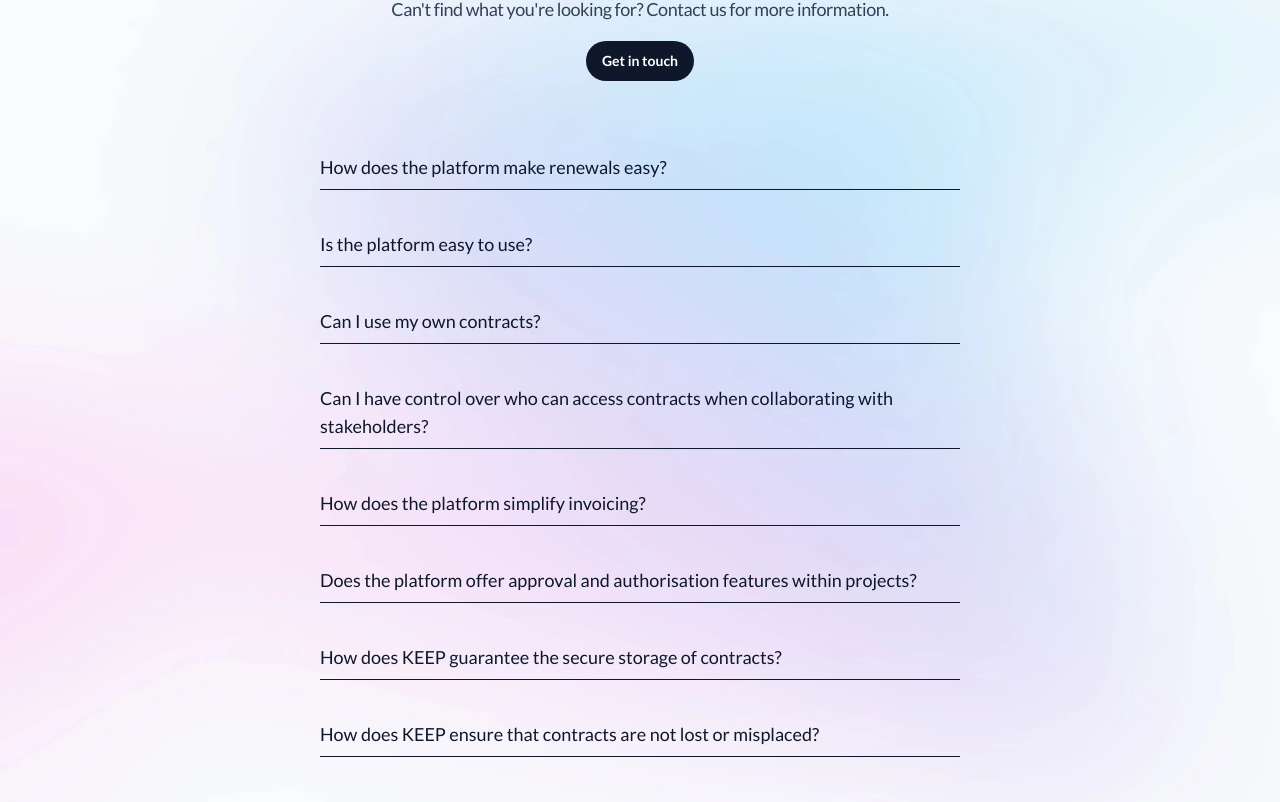
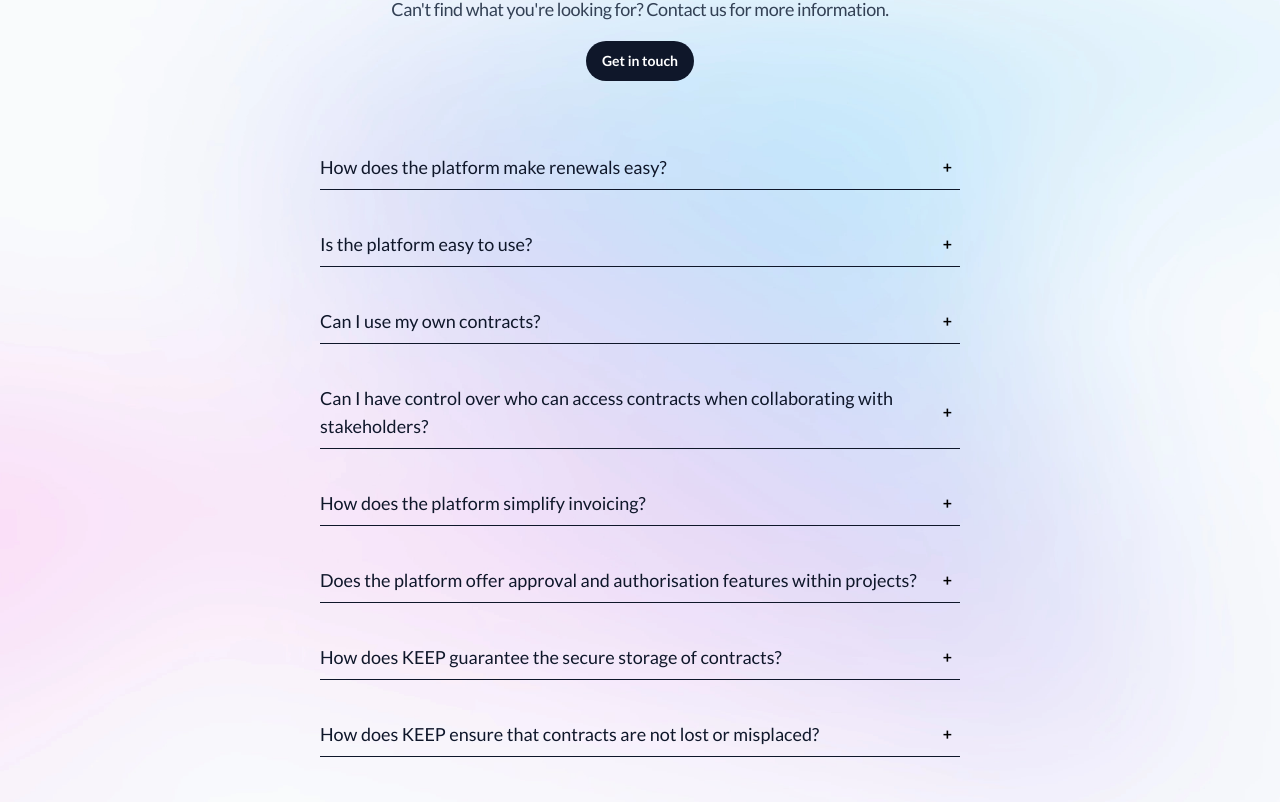
Before and after one commit to KEEP-Legals/keep-marketing-site, a Next.js app: page / in a window 1280 px wide. Shown: the part 1854-2656 px from the top of the page. Built offline with nearby package versions, Linux system fonts and the light colour scheme.

Commit message:
FaqDisclosure - remove inrelevant component

```diff
--- a/src/components/FaqCollapses.tsx
+++ /dev/null
@@ -1,73 +0,0 @@
-import { FaqDisclosure } from '@/components/FaqDisclosure'
-
-const faqs = [
-  {
-    question: 'How does the platform make renewals easy?',
-    answer:
-      'Our platform streamlines the contract renewal process. You can set up automated reminders, easily extend or renew usage contracts at the click of a button, and maintain a clear overview of your renewal schedule.',
-  },
-  {
-    question: 'Is the platform easy to use?',
-    answer:
-      'Yes. Our intuitive platform is designed to take the headache out of usage rights management. Speak with one of our experts for a walk-through tutorial to see the platform in action.',
-  },
-  {
-    question: 'Can I use my own contracts?',
-    answer:
-      'Yes, we offer total flexibility. You can onboard your existing contracts, create new ones, or customise templates to fit your needs.',
-  },
-  {
-    question:
-      'Can I have control over who can access contracts when collaborating with stakeholders?',
-    answer:
-      'Absolutely. Our walled garden security access gives you complete control over permissions during collaboration; you designate who can view, edit, or sign contracts.',
-  },
-  {
-    question: 'How does the platform simplify invoicing?',
-    answer:
-      'By consolidating client payments into a single invoice, we resolve the challenge of attributing costs across different IP creators. Billing is automated with talent paid directly, so you can focus on creative endeavours.',
-  },
-  {
-    question:
-      'Does the platform offer approval and authorisation features within projects?',
-    answer:
-      'Yes. Our platform enables project budgeting and client approvals, ensuring streamlined workflows for your projects.',
-  },
-  {
-    question: 'How does KEEP guarantee the secure storage of contracts?',
-    answer:
-      'We employ advanced protection measures to ensure the integrity of your data: we host our platform on secure cloud-based servers, conduct annual security audits, and ensure full GDPR compliance. Read our Privacy Policy for details.',
-  },
-  {
-    question: 'How does KEEP ensure that contracts are not lost or misplaced?',
-    answer:
-      'Our centralised platform ensures that contracts are always accessible and never lost. Contracts remain secure and can be easily transferred to new team members or stakeholders.',
-  },
-  {
-    question: 'Do you offer bespoke contracting and services?',
-    answer:
-      'Yes. We can offer services ranging from bespoke contracting to consultancy on complex usage rights. Contact our team to find out more.',
-  },
-  {
-    question: 'How can I join the platform?',
-    answer:
-      'We offer two services: project-based access or subscription. Our project model is calculated on a 4% fee of the total contract value. Our subscription manages contracts from origin to renewal, with fees based on usage and project size. Contact us to explore the right model for you.',
-  },
-]
-
-const FaqCollapses = () => {
-  return (
-    <ul role="list" className="mx-auto mt-16 grid max-w-2xl grid-cols-1 gap-8">
-      {faqs.map((column, columnIndex) => (
-        <FaqDisclosure
-          key={columnIndex}
-          question={column.question}
-          answer={column.answer}
-          defaultOpen={false}
-        />
-      ))}
-    </ul>
-  )
-}
-
-export default FaqCollapses
--- a/src/components/FaqDisclosure.tsx
+++ b/src/components/FaqDisclosure.tsx
@@ -17,14 +17,19 @@ export function FaqDisclosure({
       className="border-b border-slate-900"
       defaultOpen={defaultOpen}
     >
-      <Disclosure.Button className="py-2 text-left ">
+      {({ open }) => (
+        <>
+          <Disclosure.Button className="flex w-full items-center justify-between py-2 pr-2 text-left">
             <h3 className="font-display text-lg leading-7 text-slate-900">
               {question}
             </h3>
+            <strong>{open ? '-' : '+'}</strong>
           </Disclosure.Button>
           <Disclosure.Panel>
             <p className="py-4 text-left text-sm text-slate-700">{answer}</p>
           </Disclosure.Panel>
+        </>
+      )}
     </Disclosure>
   )
 }
--- a/src/components/Faqs.tsx
+++ b/src/components/Faqs.tsx
@@ -1,6 +1,61 @@
 import { Container } from '@/components/Container'
-import { Button } from './Button'
-import FaqCollapses from './FaqCollapses'
+import { Button } from '@/components/Button'
+import { FaqDisclosure } from '@/components/FaqDisclosure'
+
+const faqs = [
+  {
+    question: 'How does the platform make renewals easy?',
+    answer:
+      'Our platform streamlines the contract renewal process. You can set up automated reminders, easily extend or renew usage contracts at the click of a button, and maintain a clear overview of your renewal schedule.',
+  },
+  {
+    question: 'Is the platform easy to use?',
+    answer:
+      'Yes. Our intuitive platform is designed to take the headache out of usage rights management. Speak with one of our experts for a walk-through tutorial to see the platform in action.',
+  },
+  {
+    question: 'Can I use my own contracts?',
+    answer:
+      'Yes, we offer total flexibility. You can onboard your existing contracts, create new ones, or customise templates to fit your needs.',
+  },
+  {
+    question:
+      'Can I have control over who can access contracts when collaborating with stakeholders?',
+    answer:
+      'Absolutely. Our walled garden security access gives you complete control over permissions during collaboration; you designate who can view, edit, or sign contracts.',
+  },
+  {
+    question: 'How does the platform simplify invoicing?',
+    answer:
+      'By consolidating client payments into a single invoice, we resolve the challenge of attributing costs across different IP creators. Billing is automated with talent paid directly, so you can focus on creative endeavours.',
+  },
+  {
+    question:
+      'Does the platform offer approval and authorisation features within projects?',
+    answer:
+      'Yes. Our platform enables project budgeting and client approvals, ensuring streamlined workflows for your projects.',
+  },
+  {
+    question: 'How does KEEP guarantee the secure storage of contracts?',
+    answer:
+      'We employ advanced protection measures to ensure the integrity of your data: we host our platform on secure cloud-based servers, conduct annual security audits, and ensure full GDPR compliance. Read our Privacy Policy for details.',
+  },
+  {
+    question: 'How does KEEP ensure that contracts are not lost or misplaced?',
+    answer:
+      'Our centralised platform ensures that contracts are always accessible and never lost. Contracts remain secure and can be easily transferred to new team members or stakeholders.',
+  },
+  {
+    question: 'Do you offer bespoke contracting and services?',
+    answer:
+      'Yes. We can offer services ranging from bespoke contracting to consultancy on complex usage rights. Contact our team to find out more.',
+  },
+  {
+    question: 'How can I join the platform?',
+    answer:
+      'We offer two services: project-based access or subscription. Our project model is calculated on a 4% fee of the total contract value. Our subscription manages contracts from origin to renewal, with fees based on usage and project size. Contact us to explore the right model for you.',
+  },
+]
 
 export function Faqs() {
   return (
@@ -25,7 +80,16 @@ export function Faqs() {
             Get in touch
           </Button>
         </div>
-        <FaqCollapses />
+        <ul className="mx-auto mt-16 grid max-w-2xl grid-cols-1 gap-8">
+          {faqs.map((column, columnIndex) => (
+            <FaqDisclosure
+              key={columnIndex}
+              question={column.question}
+              answer={column.answer}
+              defaultOpen={false}
+            />
+          ))}
+        </ul>
       </Container>
     </section>
   )
--- a/src/components/PrimaryFeaturesTabs.tsx
+++ b/src/components/PrimaryFeaturesTabs.tsx
@@ -110,7 +110,7 @@ export function PrimaryFeaturesTabs() {
                     {feature.description}
                   </p>
                 </div>
-                <div className="mt-10 overflow-hidden rounded-xl bg-slate-50 shadow-xl shadow-primary-900/20 sm:w-[45rem] sm:w-auto lg:mt-0 lg:w-[67.8125rem]">
+                <div className="mt-10 overflow-hidden rounded-xl bg-slate-50 shadow-xl shadow-primary-900/20 sm:w-auto lg:mt-0 lg:w-[67.8125rem]">
                   <Image
                     className="w-full"
                     src={feature.image}
```
Lines whose indentation alone changed are shown as unchanged.
